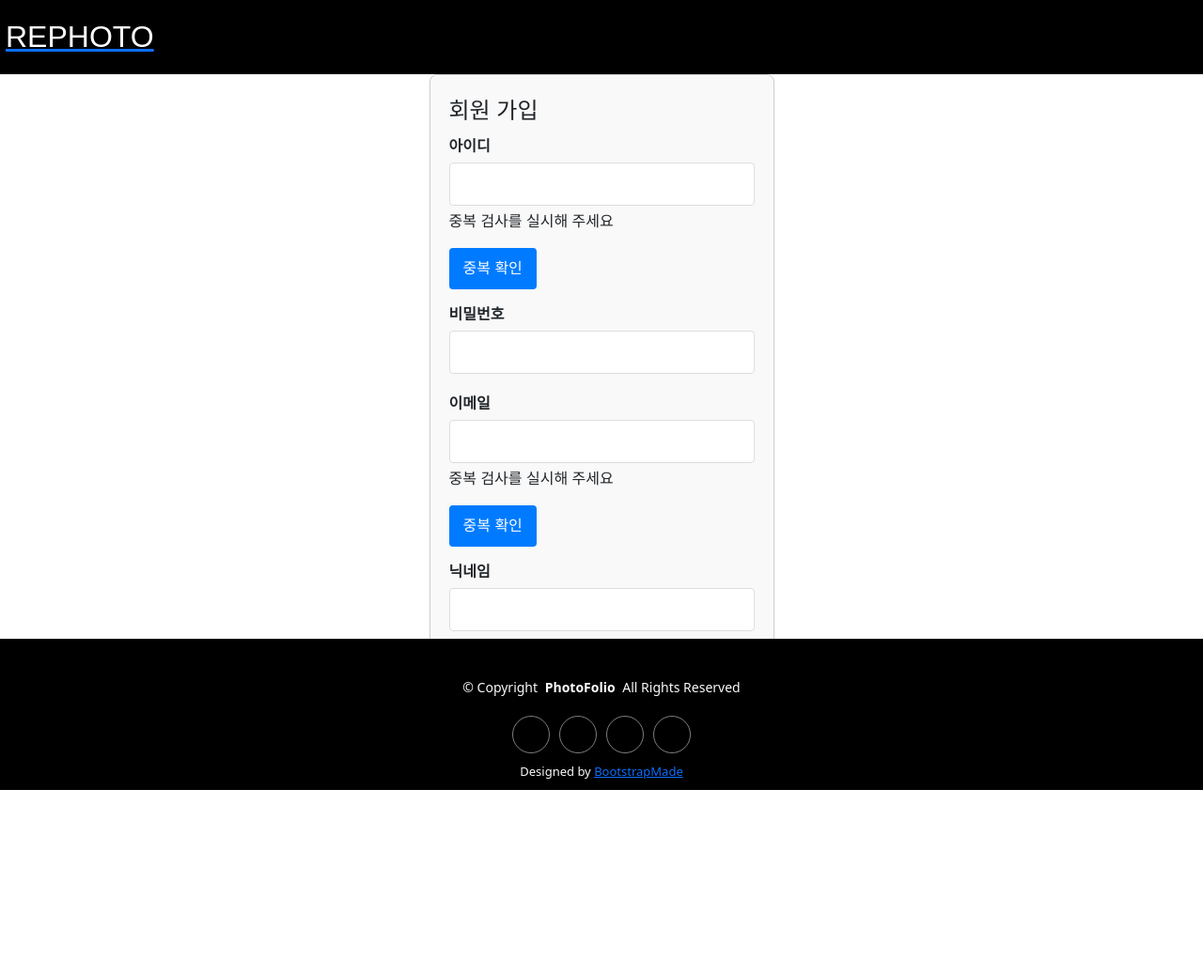
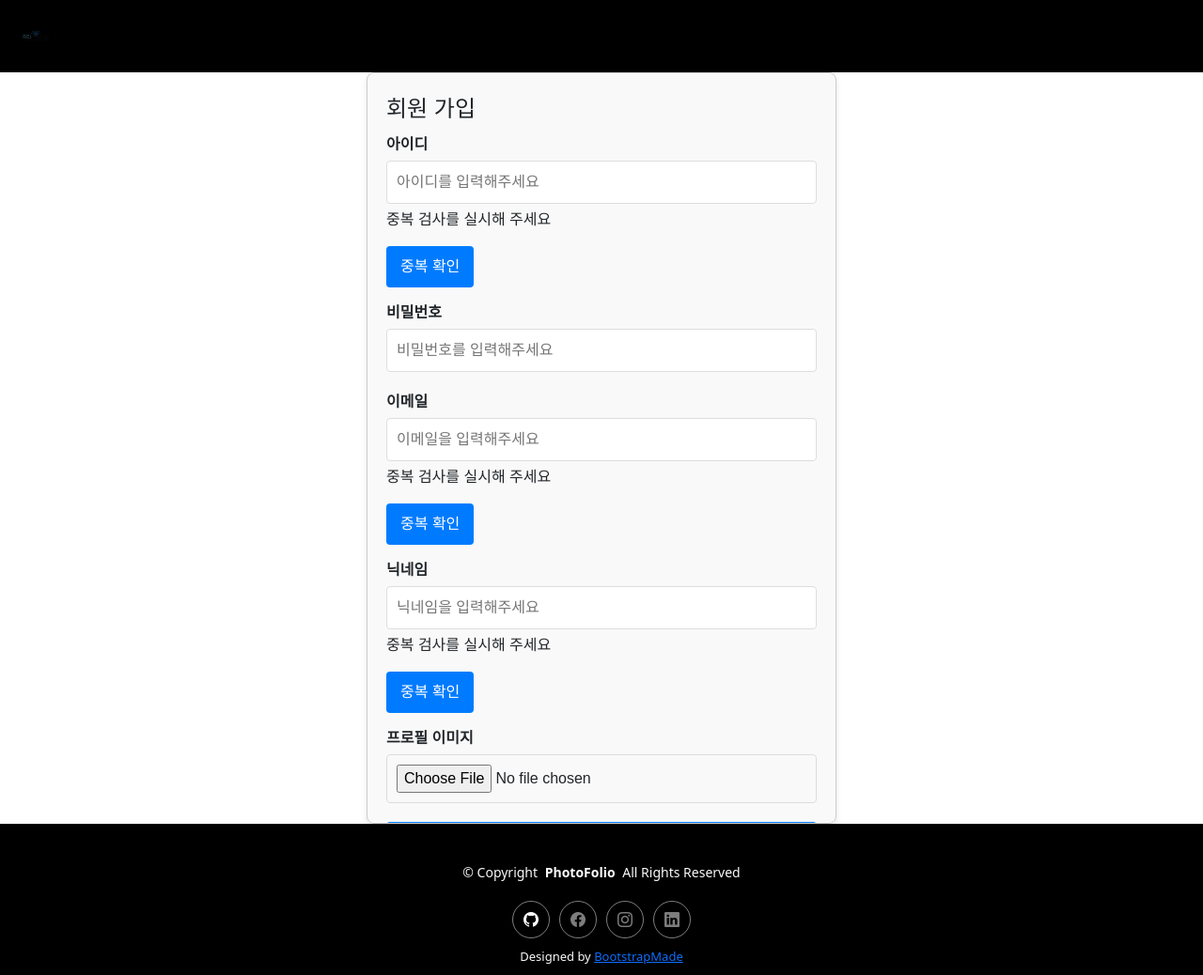
Before and after one commit to MingyeongKim0708/SsafyRephoto, a Vue app in the folder frontend/rephoto/: page /user/regist in a window 1280 px wide. Shown: the whole page at 94% size. Before the commit the page ends 841 px from the top, so only its background shows below. Built offline with nearby package versions, Linux system fonts and the light colour scheme.

Commit message:
Fix 필요없는 가로스크롤 삭제

```diff
--- a/frontend/rephoto/src/App.vue
+++ b/frontend/rephoto/src/App.vue
@@ -79,12 +79,13 @@ const isLoading = ref(true);
   display: flex;
   flex-direction: column;
   height: 100vh;
-  width: 100vw;
+  width: 100%;
   /* background-color: #5A5A5A; */
 }
 
 header{
   height:120px;
+  padding:0px;
 }
 
 footer{
@@ -94,10 +95,6 @@ footer{
 /* MainView가 Header와 Footer 사이의 영역을 채우도록 설정 */
 .main-content {
   flex: 1; /* 나머지 공간을 채우도록 */
-  display: flex;
-  justify-content: center;
-  align-items: flex-start;
-  overflow-y: auto;
   padding: 0;
 }
 
--- a/frontend/rephoto/src/components/common/TheFooter.vue
+++ b/frontend/rephoto/src/components/common/TheFooter.vue
@@ -14,7 +14,7 @@
   <div class="credits">
     <!-- All the links in the footer should remain intact. -->
     <!-- You can delete the links only if you've purchased the pro version. -->
-    <!-- Licensing information: https://bootstrapmade.com/license/ -->
+    <!-- Licensing informnpation: https://bootstrapmade.com/license/ -->
     <!-- Purchase the pro version with working PHP/AJAX contact form: [buy-url] -->
     Designed by <a href="https://bootstrapmade.com/">BootstrapMade</a>
   </div>
--- a/frontend/rephoto/src/components/common/TheHeaderNav.vue
+++ b/frontend/rephoto/src/components/common/TheHeaderNav.vue
@@ -1,21 +1,16 @@
 <template>
   <div class="header">
-    <div>
+    <div class="header-info">
       <a href="/board" class="logo d-flex align-items-center me-auto me-xl-0">
-        <!-- Uncomment the line below if you also wish to use an image logo -->
-        <!-- <img src="assets/img/logo.png" alt=""> -->
-        <i class="bi bi-camera"></i>
-        <h1 class="sitename">REPHOTO</h1>
+        <img src="../../image/REPHOTO-001-removebg-preview.png" alt="">
       </a>
-      <span v-if="store.isLogin">
-
+      <div v-if="store.isLogin">
         <RouterLink :to="{'name':'profile', params:{'userId':store.loginUser.userId, 'userNick':store.loginUser.userNick}}">{{store.loginUser.userNick}}</RouterLink>
-
         <span>님, 안녕하세요!</span>
         <br>
-        <button @click.prevent.stop="logout">로그 아웃</button>
-        <button @click.prevent.stop="quit">회원 탈퇴</button>
-      </span>
+        <span class = "text" @click.prevent.stop="logout">로그아웃  </span>
+        <span class = "text" @click.prevent.stop="quit">회원탈퇴</span>
+      </div>
     </div>
   </div>
 </template>
@@ -68,6 +63,9 @@ function toggleDropdown() {
   z-index: 9999;
 }
 
+.logo{
+  text-decoration: none;
+}
 .mobile-nav-active .navmenu {
   position: fixed;
   overflow: hidden;
@@ -79,4 +77,20 @@ function toggleDropdown() {
 .mobile-nav-active .navmenu>ul {
   display: block;
 }
+
+.text{
+  color: white;
+}
+header{
+  padding: 0;
+}
+.header-info{
+  height:100%;
+  width: 100%;
+  padding:0 20px 0 20px;
+  display: flex;
+  flex-direction: row;
+  justify-content: space-between;
+}
+
 </style>
--- a/frontend/rephoto/src/components/user/UserCreate.vue
+++ b/frontend/rephoto/src/components/user/UserCreate.vue
@@ -6,7 +6,7 @@
                     <legend>회원 가입</legend>
                     <div class="form-group">
                         <label for="userId">아이디</label>
-                        <input type="text" id="userId" v-model.trim="userId">
+                        <input type="text" id="userId" v-model.trim="userId" placeholder="아이디를 입력해주세요">
                         <p v-if="store.idCheck==0">중복 검사를 실시해 주세요</p>
                         <p v-if="store.idCheck==1" style="color:red">중복된 아이디입니다.</p>
                         <p v-if="store.idCheck==2" style="color:blue">중복 검사를 통과했습니다.</p>
@@ -14,11 +14,11 @@
                     </div>
                     <div class="form-group">
                         <label for="userPassword">비밀번호</label>
-                        <input type="password" id="userPassword" v-model.trim="userPassword">
+                        <input type="password" id="userPassword" v-model.trim="userPassword" placeholder="비밀번호를 입력해주세요">
                     </div>
                     <div class="form-group">
                         <label for="userEmail">이메일</label>
-                        <input type="email" id="userEmail" v-model.trim="userEmail">
+                        <input type="email" id="userEmail" v-model.trim="userEmail" placeholder="이메일을 입력해주세요">
                         <p v-if="store.emailCheck==0">중복 검사를 실시해 주세요</p>
                         <p v-if="store.emailCheck==1" style="color:red">중복된 이메일입니다.</p>
                         <p v-if="store.emailCheck==2" style="color:blue">중복 검사를 통과했습니다.</p>
@@ -26,7 +26,7 @@
                     </div>
                     <div class="form-group">
                         <label for="userNick"> 닉네임</label>
-                        <input type="text" id="userNick" v-model.trim="userNick">
+                        <input type="text" id="userNick" v-model.trim="userNick" placeholder="닉네임을 입력해주세요">
                         <p v-if="store.nickCheck==0">중복 검사를 실시해 주세요</p>
                         <p v-if="store.nickCheck==1" style="color:red">중복된 닉네임입니다.</p>
                         <p v-if="store.nickCheck==2" style="color:blue">중복 검사를 통과했습니다.</p>
--- a/frontend/rephoto/src/components/user/UserEmit.vue
+++ b/frontend/rephoto/src/components/user/UserEmit.vue
@@ -61,6 +61,8 @@ const handleImageUpload = function(event){
     userProfile.value = file;
     if (file) {
         previewUrl.value = URL.createObjectURL(file);
+    } else {
+        previewUrl.value = "";
     }
 };
 
@@ -94,7 +96,6 @@ onBeforeRouteLeave(()=>{
     justify-content: center;
     align-items: center;
     height: 100vh;
-    background-color:#5A5A5A;
     font-family: Arial, sans-serif;
 }
 .update-container {
--- a/frontend/rephoto/src/components/user/UserLogin.vue
+++ b/frontend/rephoto/src/components/user/UserLogin.vue
@@ -1,5 +1,7 @@
 <template>
+  <div class="con">
     <div class="login-container">
+      <img src="../../image/background.PNG" alt="" class="logo">
       <form class="login-box">
           <fieldset>
               <legend>로그인</legend>
@@ -23,6 +25,7 @@
               </div>
           </fieldset>
       </form>
+    </div>
   </div>
 </template>
 
@@ -53,12 +56,39 @@ const goRegist = function(){
 </script>
 
 <style scoped>
+* {
+  margin: 0;
+  padding: 0;
+  box-sizing: border-box;
+}
+body {
+  margin: 0;
+  padding: 0;
+  overflow-x: hidden; /* 가로 스크롤 제거 */
+}
+.logo{
+  max-width: 100%;
+  width: 150px;
+  height: auto;
+  margin-bottom: 20px;
+}
+.con {
+  width: 100%;
+  height: 100%;
+  position: relative;
+  text-align: center; /* 가운데 정렬 */
+  overflow-x: hidden;
+}
+
+
 .login-container {
+  max-width: 100%;
+  overflow-x: hidden ;
   display: flex;
+  flex-direction: column;
   justify-content: center;
   align-items: center;
   height: 100vh;
-  background-color:#5A5A5A;
   font-family: Arial, sans-serif;
 }
 
--- a/frontend/rephoto/src/components/user/UserProfile.vue
+++ b/frontend/rephoto/src/components/user/UserProfile.vue
@@ -4,8 +4,8 @@
       <div class="profile-header">
         <img :src="`http://localhost:8080/user/userImg/${userUuid}`" alt="Profile" class="profile-image">
         <div class="profile-info">
-          <h3>{{userNick}}</h3>
-          <h4>게시글 수 : {{ store2.boardList.length }}</h4>
+          <h2>{{userNick}}</h2>
+          <p>게시글 수 : {{ store2.boardList.length }}</p>
         </div>
       </div>
       <div v-if="store.loginUser.userId === userId" class="emit">
@@ -101,9 +101,11 @@ const goEmit = function(){
 <style scoped>
 
 .profile{
+  padding-left: 20%;
   width:100vw;
   display: flex;
   flex-direction: column;
+  justify-content: flex-start;
 }
 
 .profile-image {
@@ -120,8 +122,14 @@ const goEmit = function(){
 }
 
 .profile-detail{
-  padding-left: 10%;
+  width:100%;
 }
+
+.container{
+  margin:0;
+  width:100%;
+}
+
 img{
   margin:10px;
 }
--- a/frontend/rephoto/src/main.js
+++ b/frontend/rephoto/src/main.js
@@ -10,9 +10,9 @@ import './assets/vendor/bootstrap/css/bootstrap.min.css'; // 부트스트랩 CSS
 // 부트스트랩 템플릿 JS (필요 시)
 // import './assets/js/main.js'; // 템플릿에서 제공한 JS
 
-// import "bootstrap/dist/css/bootstrap.min.css"
-// import "bootstrap/dist/js/bootstrap.min.js"
-// import "bootstrap-icons/font/bootstrap-icons.css"
+import "bootstrap/dist/css/bootstrap.min.css"
+import "bootstrap/dist/js/bootstrap.min.js"
+import "bootstrap-icons/font/bootstrap-icons.css"
 
 
 import AOS from 'aos'
--- a/frontend/rephoto/src/views/UserView.vue
+++ b/frontend/rephoto/src/views/UserView.vue
@@ -1,4 +1,5 @@
 <template>
+  <div class="con">
     <div class="start-container">
       <div class="logo">📸 Photo Review</div>
         <div class="tagline">Explore and Share Stunning Moments</div>
@@ -7,6 +8,7 @@
       </div>
       <div v-if="store.isLogin">
         <button class="start-button" @click="goBoard">Start</button>
+      </div>
     </div>
   </div>
 </template>
@@ -31,6 +33,14 @@ router.push({"name":"boardList"})
   margin: 0;
   padding: 0;
   box-sizing: border-box;
+}
+
+.con {
+  width: 100%;
+  height: 100%;
+  display: flex;
+  justify-content: center;
+  align-items: center;
 }
 
 .start-container {
```
Also changed, not shown: frontend/rephoto/src/image/REPHOTO-001-removebg-preview.png (added). Lines whose indentation alone changed are shown as unchanged.
